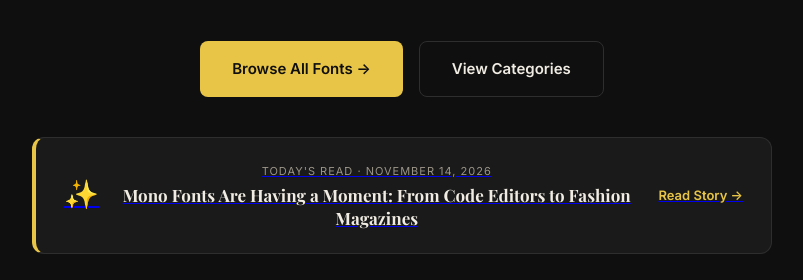
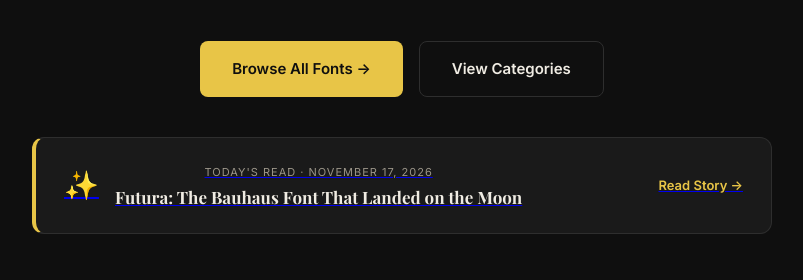
Before and after one commit to zxwqxtu/freefonts1001.com, a plain HTML site: page index.html in a window 1280 px wide. Shown: the part 672-952 px from the top of the page, without its empty margins (238-1041 px from the left). Drawn offline with nearby package versions, Linux system fonts and the light colour scheme; a web font is replaced by a local one.

Commit message:
update: index.html daily story banner → 2026-11-17

```diff
--- a/index.html
+++ b/index.html
@@ -516,12 +516,12 @@
     </div>
 
     <!-- Daily Story -->
-    <a href="/instroduce/2026-11-14" class="daily-story-banner">
+    <a href="/instroduce/2026-11-17" class="daily-story-banner">
         <div class="daily-story-left">
             <span class="daily-story-emoji">✨</span>
             <div>
-                <div class="daily-story-date">Today's Read · November 14, 2026</div>
-                <div class="daily-story-title">Mono Fonts Are Having a Moment: From Code Editors to Fashion Magazines</div>
+                <div class="daily-story-date">Today's Read · November 17, 2026</div>
+                <div class="daily-story-title">Futura: The Bauhaus Font That Landed on the Moon</div>
             </div>
         </div>
         <span class="daily-story-link">Read Story →</span>
```
